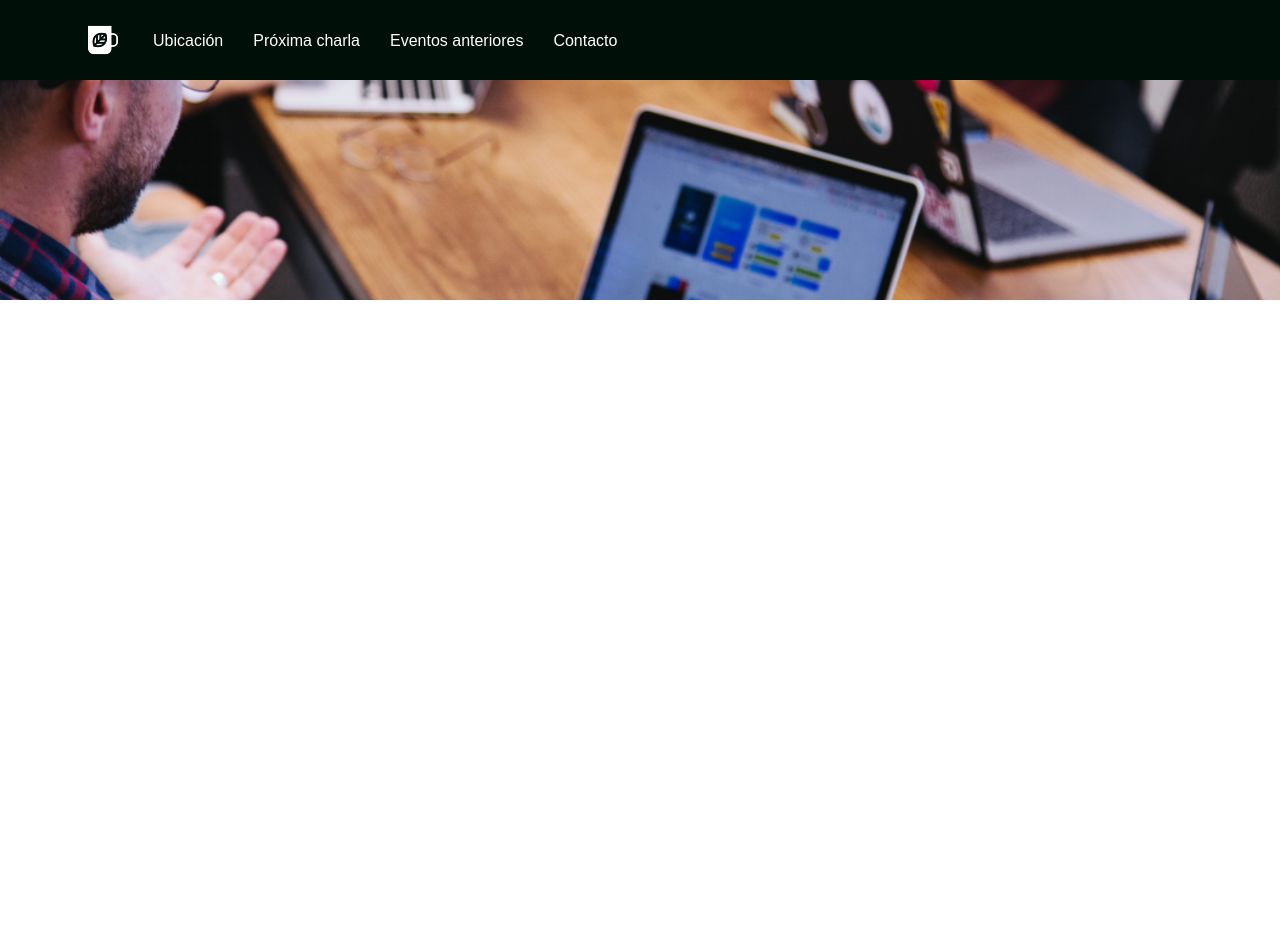
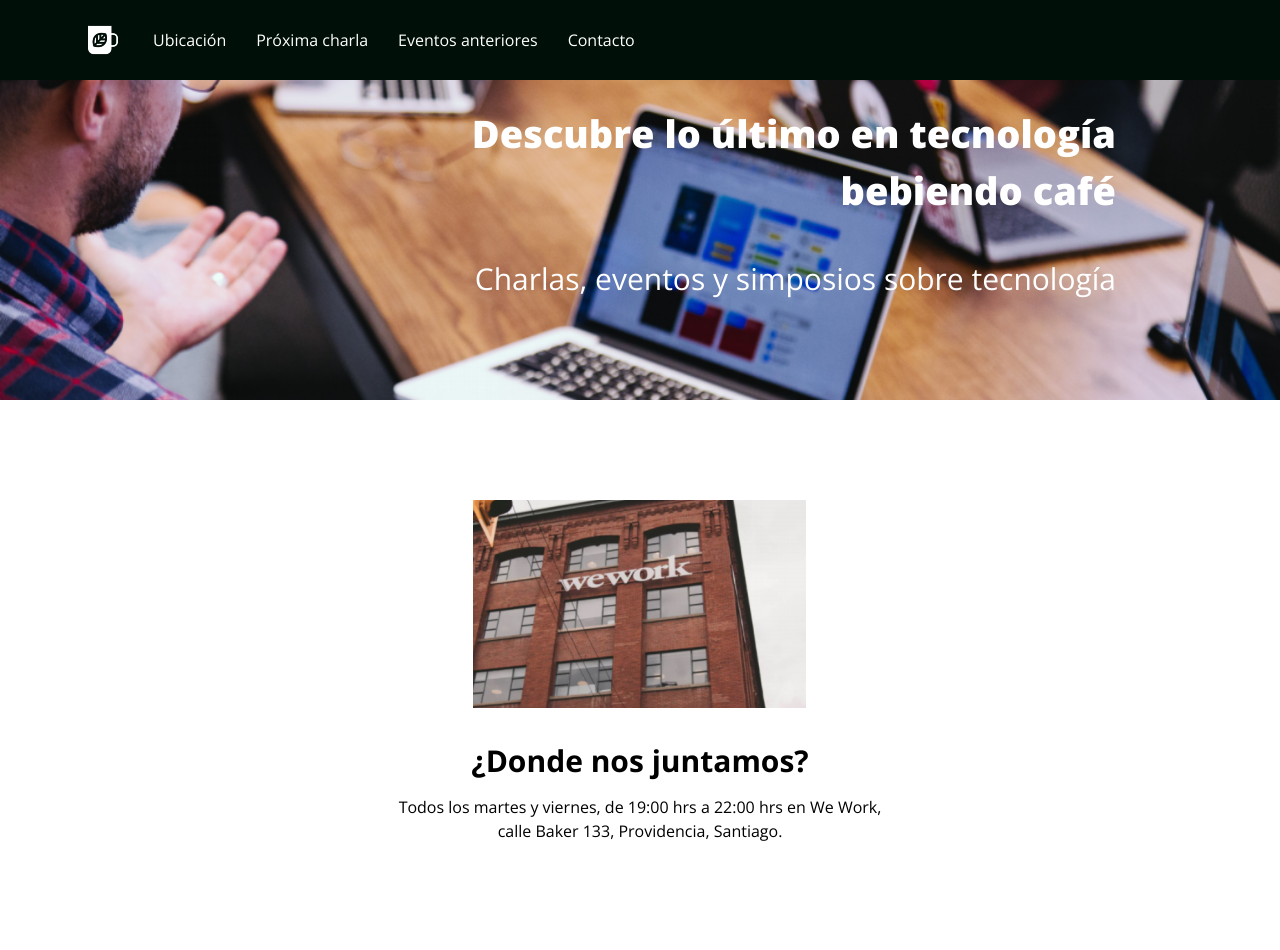
Before and after one commit to emma84/Meet-Coffe-Project, a plain HTML site: page index.html in a window 1280 px wide. Before the commit the page ends 800 px from the top, so only its background shows below. Drawn offline with nearby package versions, Linux system fonts and the light colour scheme.

Commit message:
tercer commit

```diff
--- a/css/style.css
+++ b/css/style.css
@@ -52,7 +52,7 @@
     background-image: url(/img/imagen-header.png);
     background-repeat: no-repeat;
     background-size: cover;
-    height: 30rem;
+    height: 40rem;
 }
 
 
@@ -70,8 +70,7 @@
 }
 
 .navegacion ul li a {
-    font-family: 'Open Sans Regular', sans-serif;
-    font-size: 400;
+    font-family: 'Open Sans', sans-serif;
     color: #ffffff;
     text-decoration: none;
     margin-right: 3rem;
@@ -89,3 +88,50 @@
     display: flex;
     padding-left: 2rem;
 }
+
+
+/*header*/
+
+.texto-header {
+    display: block;
+    text-align: right;
+}
+
+.texto-header h1 {
+    font-family: 'Open Sans', sans-serif;
+    font-weight: 800;
+    color: #ffffff;
+    padding-left: 40rem;
+    margin-right: 10rem;
+    line-height: 1.5;
+}
+
+.texto-header h3 {
+    color: #ffffff;
+    font-family: 'Open Sans', sans-serif;
+    font-weight: 400;
+    margin-right: 10rem;
+}
+
+
+/*main*/
+
+.contenedor-principal {
+    height: 55rem;
+}
+
+.ubicacion {
+    text-align: center;
+    padding-top: 10rem;
+}
+
+.texto-ubicacion h3 {
+    font-family: 'Open Sans', sans-serif;
+    font-weight: 700;
+    line-height: .8;
+}
+
+.texto-ubicacion p {
+    font-family: 'Open Sans', sans-serif;
+    line-height: .5;
+}
--- a/index.html
+++ b/index.html
@@ -25,8 +25,23 @@
                 <li class="enlace"><a href="#">Contacto</a></li>
             </ul>
         </navbar>
-        <div class="texto-header contenedor"></div>
+        <div class="texto-header contenedor">
+            <h1>Descubre lo último en tecnología bebiendo café</h1>
+            <h3>Charlas, eventos y simposios sobre tecnología</h3>
+        </div>
     </header>
+    <main class="contenedor-principal contenedor">
+        <article class="ubicacion">
+            <div class="imagen-ubicacion">
+                <img src="/img/imagen2.png" alt="icono-were-we-work">
+            </div>
+            <div class="texto-ubicacion">
+                <h3>¿Donde nos juntamos?</h3>
+                <p>Todos los martes y viernes, de 19:00 hrs a 22:00 hrs en We Work,</p>
+                <p>calle Baker 133, Providencia, Santiago.</p>
+            </div>
+        </article>
+    </main>
 </body>
 
 </html>
```
